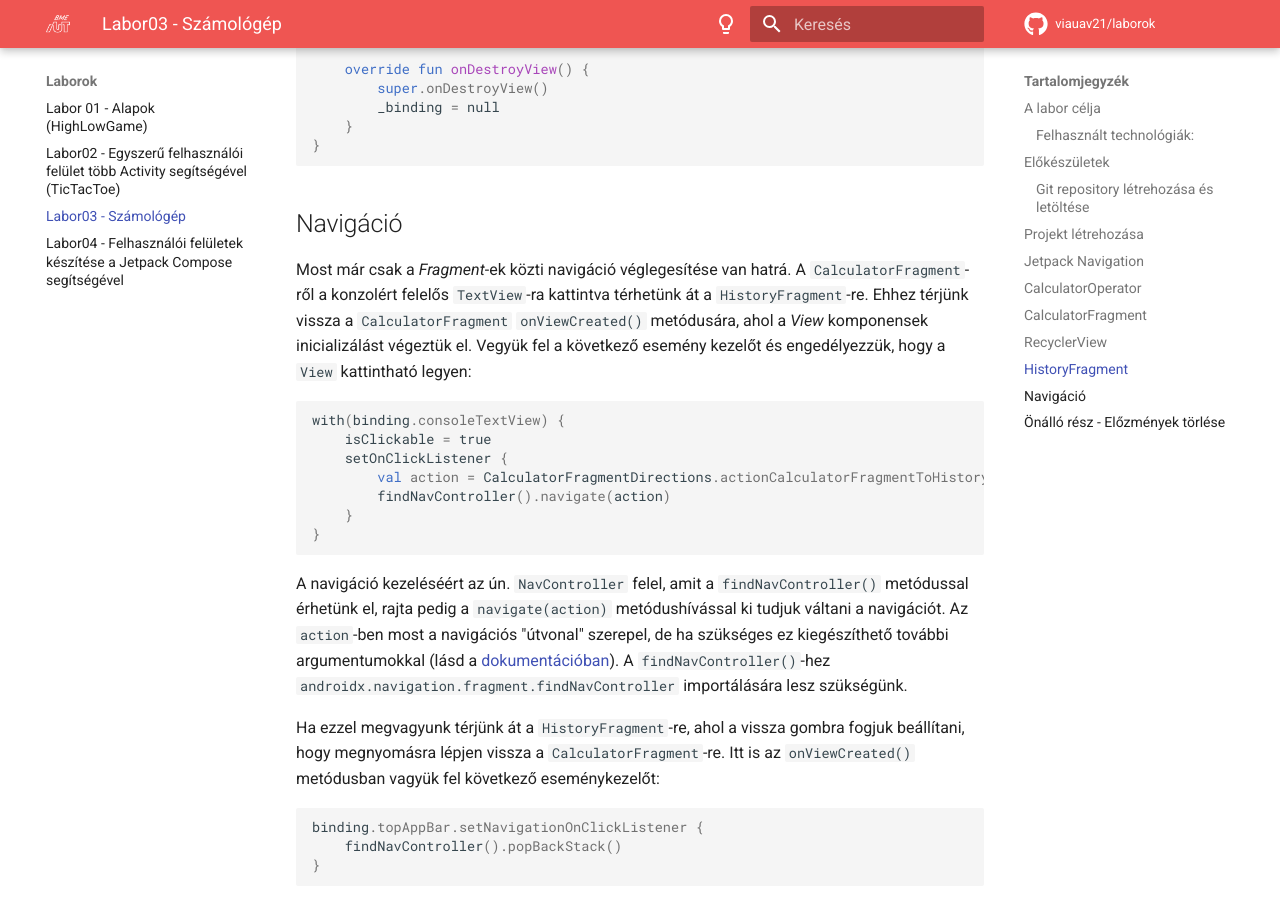
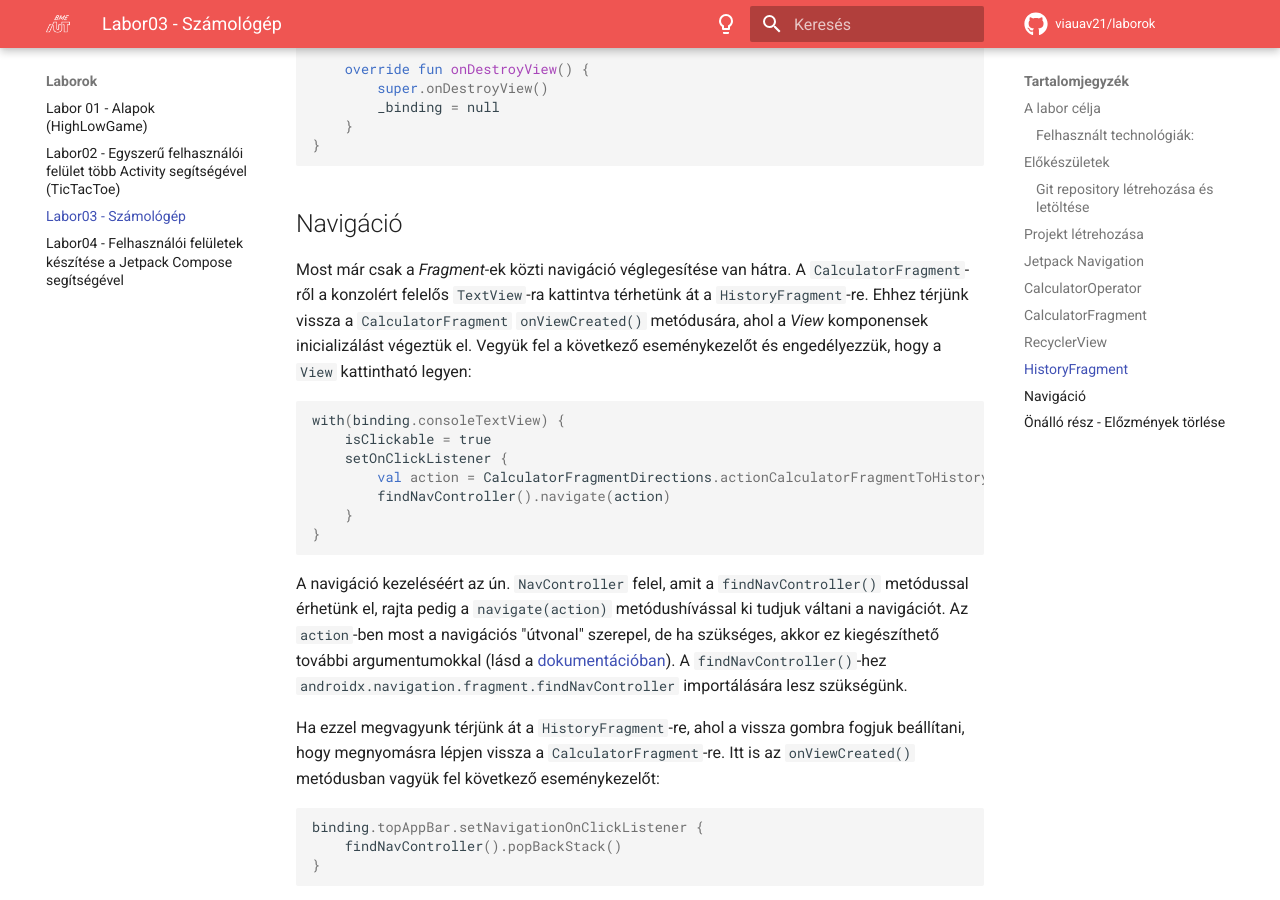
Before and after one commit to VIAUAV21/laborok, an MkDocs documentation site: the page built from docs/laborok/calculator/index.md, in a window 1280 px wide and 900 px high, scrolled down 23212 px. Built offline with MkDocs 1.6.1 and Material for MkDocs 9.7.7, drawn with Linux system fonts in a browser that asks for light colours; comment, search, counter and statistics services are not loaded; some of the changed text lies outside the part shown.

Commit message:
Fix typos

````diff
--- a/docs/laborok/calculator/index.md
+++ b/docs/laborok/calculator/index.md
@@ -1143,7 +1143,7 @@ class HistoryFragment: Fragment(), HistoryAdapter.ClickListener {
 
 ## Navigáció
 
-Most már csak a *Fragment*-ek közti navigáció véglegesítése van hatrá. A `CalculatorFragment`-ről a konzolért felelős `TextView`-ra kattintva térhetünk át a `HistoryFragment`-re. Ehhez térjünk vissza a `CalculatorFragment` `onViewCreated()` metódusára, ahol a *View* komponensek inicializálást végeztük el. Vegyük fel a következő esemény kezelőt és engedélyezzük, hogy a `View` kattintható legyen:
+Most már csak a *Fragment*-ek közti navigáció véglegesítése van hátra. A `CalculatorFragment`-ről a konzolért felelős `TextView`-ra kattintva térhetünk át a `HistoryFragment`-re. Ehhez térjünk vissza a `CalculatorFragment` `onViewCreated()` metódusára, ahol a *View* komponensek inicializálást végeztük el. Vegyük fel a következő eseménykezelőt és engedélyezzük, hogy a `View` kattintható legyen:
 
 ```kotlin
 with(binding.consoleTextView) {
@@ -1155,7 +1155,7 @@ with(binding.consoleTextView) {
 }
 ```
 
-A navigáció kezeléséért az ún. `NavController` felel, amit a `findNavController()` metódussal érhetünk el, rajta pedig a `navigate(action)` metódushívással ki tudjuk váltani a navigációt. Az `action`-ben most a navigációs "útvonal" szerepel, de ha szükséges ez kiegészíthető további argumentumokkal (lásd a [dokumentációban](https://developer.android.com/guide/navigation/navigation-pass-data)). A `findNavController()`-hez `androidx.navigation.fragment.findNavController` importálására lesz szükségünk.
+A navigáció kezeléséért az ún. `NavController` felel, amit a `findNavController()` metódussal érhetünk el, rajta pedig a `navigate(action)` metódushívással ki tudjuk váltani a navigációt. Az `action`-ben most a navigációs "útvonal" szerepel, de ha szükséges, akkor ez kiegészíthető további argumentumokkal (lásd a [dokumentációban](https://developer.android.com/guide/navigation/navigation-pass-data)). A `findNavController()`-hez `androidx.navigation.fragment.findNavController` importálására lesz szükségünk.
 
 Ha ezzel megvagyunk térjünk át a `HistoryFragment`-re, ahol a vissza gombra fogjuk beállítani, hogy megnyomásra lépjen vissza a `CalculatorFragment`-re. Itt is az `onViewCreated()` metódusban vagyük fel következő eseménykezelőt:
 
````
Also changed, not shown: other parts of docs/laborok/calculator/index.md (+4 -4 lines).
